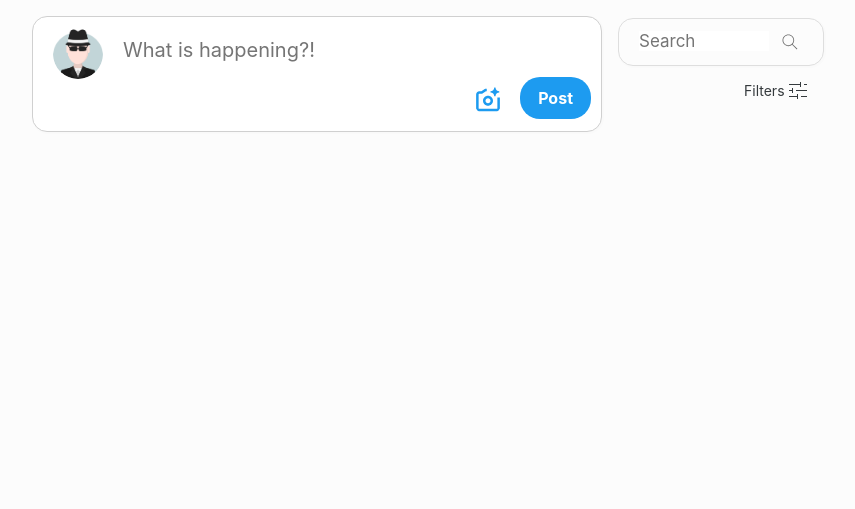
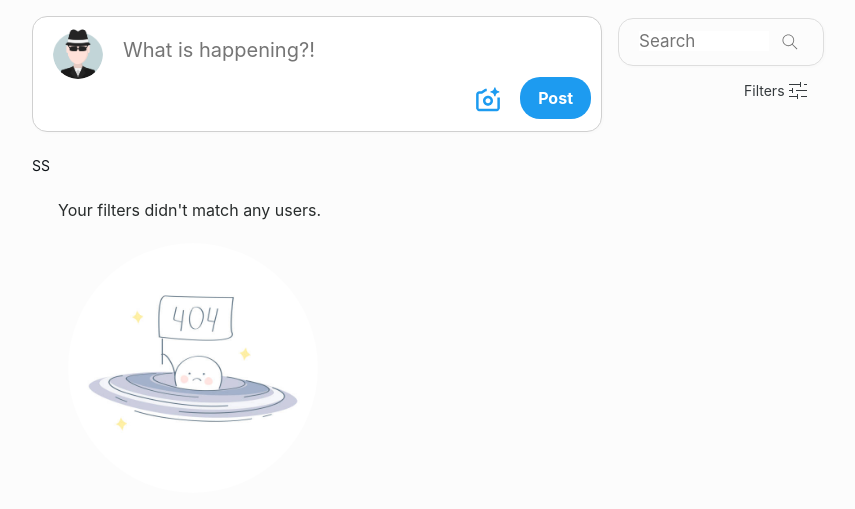
Before and after one commit to emurze/social_network, a Django app: page /posts/ in a window 1280 px wide. Shown: the part 50-559 px from the top of the page, without its empty margins (193-1048 px from the left). Run offline with Django 4.2, Linux system fonts and the light colour scheme; the visitor is signed in with stand-in values (Sample User, id 1); data comes from the database, SQL or seed files in the repository; data that the repository does not hold is empty; some libraries are stand-ins or nearby versions.

Commit message:
fix posts search

```diff
--- a/src/apps/account/pages/list/templates/account/users/__js__/search.html
+++ b/src/apps/account/pages/list/templates/account/users/__js__/search.html
@@ -43,7 +43,9 @@
                 age_input.forEach(elem => elem.checked = false)
 
                 infinityPaginationHandler(`query=${query}`)
-                onPossibleScroll(header_width)
+
+                const new_header_width = getComputedStyle(document.querySelector('header')).width
+                onPossibleScroll(new_header_width)
 
                 const cross = document.querySelector('.filters__search-cross')
                 cross.hidden = false
--- a/src/apps/account/pages/list/templates/account/users/js.html
+++ b/src/apps/account/pages/list/templates/account/users/js.html
@@ -1,4 +1,5 @@
-{% include 'account/users/__js__/onPossibleScroll.html' %}
+{% include 'shared/js/onPossibleScroll.html' %}
+
 {% include 'account/users/__js__/onReloadWindowTop.html' %}
 {% include 'account/users/__js__/consts.html' %}
 {% include 'account/users/__js__/setUsersButtons.html' %}
--- /dev/null
+++ b/src/apps/post/pages/list/templates/post/posts/__js__/filters.html
@@ -0,0 +1,3 @@
+<script defer>
+
+</script>
--- a/src/apps/post/pages/list/templates/post/posts/__js__/infinitive_pagination.html
+++ b/src/apps/post/pages/list/templates/post/posts/__js__/infinitive_pagination.html
@@ -1,7 +1,7 @@
 {% load static %}
 
 <script defer>
-    window.addEventListener('DOMContentLoaded', () => {
+    function infinityPaginationHandler(query_strings = '') {
         const posts_container = document.querySelector('.posts__container')
         const extraMargin = 0
 
@@ -13,8 +13,10 @@
         let isFirst = true
         let created = false
 
-        window.onscroll = () => {
-            if (!blockRequest && !emptyPage) {
+        window.onscroll = (event) => {
+            const force = event.detail ? event.detail.force : false
+
+            if (!blockRequest && !emptyPage || force) {
                 const offset = elem => elem.getBoundingClientRect().top
 
                 if (isFirst) {
@@ -31,23 +33,39 @@
                 const last_post = elem ? offset(elem) : clientHeight+1
                 const margin = last_post - extraMargin
 
-                if (clientHeight > margin) {
-                    posts_container.insertAdjacentHTML(
-                        'beforeend',
-                        `{% include 'shared/loading_icon.html' %}`
-                    )
+                if (clientHeight > margin || force) {
+                    if (force) {
+                        const header_width = getComputedStyle(document.querySelector('header')).width
+                        posts_container.innerHTML = `{% include 'shared/loading_icon.html' with center=True %}`
+                        onPossibleScroll(header_width)
+                    } else {
+                        posts_container.insertAdjacentHTML(
+                            'beforeend',
+                            `{% include 'shared/loading_icon.html' %}`
+                        )
+                    }
 
                     elem && elem.removeAttribute('hx-trigger')
                     blockRequest = true
-                    page++
+
+                    if (!force)
+                        page++
 
                     {async function _() {
-                        const isUserPage = Boolean(`{{ is_user_posts }}`)
+                        console.log('QUERY')
+
                         const url = `{% url 'post:download_posts' %}`
-                        const response = await axios.get(
-                             isUserPage ? `${url}?&page=${page}&owner_user_id={{ user.id }}`
-                                        : `${url}?&page=${page}`
-                        )
+                        let full_url = ''
+
+                        if (force) {
+                            full_url = `${url}?page=1`
+                        } else {
+                            full_url = `${url}?page=${page}&${query_strings}`
+                        }
+
+                        console.log(full_url)
+
+                        const response = await axios.get(full_url)
                         const html = response.data
 
                         if (html === '') {
@@ -89,11 +107,18 @@
                                 post_id_set: elementFinder.querySelectorAll('.like__button-post_id'),
                             })
                         }
+                        const header_width = getComputedStyle(document.querySelector('header')).width
+                        onPossibleScroll(header_width)
+
                         const loading_icon = document.querySelector('.loading_icon')
-                        loading_icon.remove()
+                        loading_icon && loading_icon.remove()
                     }_()}
                 }
             }
         }
+    }
+
+    window.addEventListener('DOMContentLoaded', () => {
+        infinityPaginationHandler()
     })
 </script>
--- /dev/null
+++ b/src/apps/post/pages/list/templates/post/posts/__js__/search.html
@@ -0,0 +1,76 @@
+<script defer>
+    const search_form = document.querySelector('.users__filters-search-form')
+    const input = document.querySelector('.filters__search-input')
+    const cross = document.querySelector('.filters__search-cross')
+
+    search_form.onsubmit = (e) => {
+        e.preventDefault()
+
+        const header_width = getComputedStyle(document.querySelector('header')).width
+        const query = input.value
+
+        if (query) {
+            posts_container.innerHTML = `{% include 'shared/loading_icon.html' with center=True %}`
+            onPossibleScroll(header_width)
+
+            async function _() {
+                const url = `{% url 'post:search_posts' %}`
+                const response = await axios.get(`${url}?query=${query}`)
+
+                input.value = ''
+                window.scrollTo(0, 0)
+                cross.hidden = false
+
+                posts_container.innerHTML = ''
+                addParsedPostsToContainer(response)
+
+                infinityPaginationHandler(`query=${query}`)
+                onPossibleScroll(header_width)
+            }_()
+        } else {input.focus()}
+
+    }
+
+    function addParsedPostsToContainer(response) {
+        const users_batch = document.createElement('div')
+        users_batch.innerHTML = response.data
+        setJS(users_batch)
+        addElementsToPostsContainer(users_batch)
+
+        function addElementsToPostsContainer(users_batch) {
+            const elements = Array.from(users_batch.children)
+            elements.forEach(
+                elem => posts_container.insertAdjacentElement('afterbegin', elem)
+            )
+        }
+
+        function setJS(users_batch) {
+            setReplyLinks({
+                reply_footer_form_set: users_batch.querySelectorAll('.post__replies-footer'),
+                content_input_set: users_batch.querySelectorAll('input[id="id_content"]'),
+                reply_link_set: users_batch.querySelectorAll('.reply__link'),
+                post_replies_set: users_batch.querySelectorAll('.post__replies'),
+            })
+            setLikeButtons({
+                like_forms: users_batch.querySelectorAll('.like__button-form'),
+                like_button_container_set: users_batch.querySelectorAll('.like__button-container'),
+                like_action_set: users_batch.querySelectorAll('.like__button-action'),
+                like_counter_set: users_batch.querySelectorAll('.like__button-like_counter'),
+                post_id_set: users_batch.querySelectorAll('.like__button-post_id'),
+            })
+            setRepliesButtons({
+                reply_forms: users_batch.querySelectorAll('.post__replies-footer-form'),
+                reply_list_set: users_batch.querySelectorAll('.post__replies-list'),
+                post_id_set: users_batch.querySelectorAll('.like__button-post_id'),
+                content_input_set: users_batch.querySelectorAll('input[id="id_content"]'),
+                reply_link_counter_set: users_batch.querySelectorAll('.reply__link-counter'),
+            })
+            setShowMore({
+                replies_list_all_set: users_batch.querySelectorAll('.post__replies-list-all'),
+                replies_first_set: users_batch.querySelectorAll('.reply_item-info--first'),
+                replies_show_more_set: users_batch.querySelectorAll('.post__replies-show_more'),
+                post_id_set: users_batch.querySelectorAll('.like__button-post_id'),
+            })
+        }
+    }
+</script>
--- a/src/apps/post/pages/list/templates/post/posts/css.html
+++ b/src/apps/post/pages/list/templates/post/posts/css.html
@@ -12,7 +12,7 @@
         margin-right: 16px;
     }
 
-    .posts__container {}
+    .posts__container {position: relative;}
 
     .posts__filters {
         flex: 0 0 206px;
@@ -70,6 +70,13 @@
     @media (max-width: 380px) {
         .posts {width: 360px}
     }
+
+    .users_error_message {
+        position: absolute;
+        font-size: 16px;
+        padding: 7px 16px;
+        color: #282c2c;
+    }
 </style>
 
 {% include 'post/posts/post/css.html' %}
--- a/src/apps/post/pages/list/templates/post/posts/filters/filters.html
+++ b/src/apps/post/pages/list/templates/post/posts/filters/filters.html
@@ -6,7 +6,7 @@
         <form method="POST" class="users__filters-search-form" style="display: flex; align-items: center;">
             <div class="filters__search" style="position: relative;">
                 <input type="text" placeholder="Search" maxlength="32" class="filters__search-input" />
-                <span class="filters__search-cross" onclick="returnsToBaseUsers(this)" hidden>
+                <span class="filters__search-cross" onclick="returnsToBasePosts(this)" hidden>
                     <img style="width: 23px; height: 23px; padding: 5px; border-radius: 50%; cursor: pointer;"
                          src="{% static 'base/images/filters_cross.svg' %}" alt="">
                 </span>
--- a/src/apps/post/pages/list/templates/post/posts/js.html
+++ b/src/apps/post/pages/list/templates/post/posts/js.html
@@ -5,6 +7,9 @@
 {% include 'post/posts/__js__/setShowMoreButtons.html' %}
 {% include 'post/posts/__js__/setReplyLinks.html' %}
 {% include 'post/posts/__js__/infinitive_pagination.html' %}
+{% include 'post/posts/__js__/filters.html' %}
+{% include 'post/posts/__js__/search.html' %}
+{% include 'post/posts/__js__/returnsToBasePosts.html' %}
 
 {% include 'post/posts/createPostForm/__js__/form.html' %}
 {% include 'post/posts/createPostForm/__js__/setPhotoWidget.html' %}
--- a/src/apps/post/pages/list/templates/post/posts/post/css.html
+++ b/src/apps/post/pages/list/templates/post/posts/post/css.html
@@ -7,7 +7,9 @@
         box-shadow: 1px 1px 1px 1px rgba(0, 0, 0, .01);
         background-color: #ffffff;
     }
-    .post__container {padding: 12px 20px 12px 20px;}
+    .post__container {
+        padding: 12px 20px 12px 20px;
+    }
     .post__replaced_image_blank {margin-bottom: 2px;}
 </style>
 
--- a/src/apps/post/pages/list/templates/post/posts/postsListGenerated/postsListGenerated.html
+++ b/src/apps/post/pages/list/templates/post/posts/postsListGenerated/postsListGenerated.html
@@ -1,3 +1,23 @@
-{% for post in posts %}
-    {% include 'post/posts/post/post.html' %}
-{% endfor %}
+{% load static %}
+
+{% if posts %}
+    {% for post in posts %}
+        {% include 'post/posts/post/post.html' %}
+    {% endfor %}
+{% elif query %}
+    <div class="users_error_message" style="position: relative; left: 10px;">
+        Your search - <strong>{{ query }}</strong> - didn't match any users.
+        <div style="margin-top: 5px; border-radius: 50%; padding: 10px;">
+            <img style="border-radius: 50%; width: 250px; height: 250px;"
+                 src="{% static 'base/images/earth.jpg' %}" alt="">
+        </div>
+    </div>
+{% else %}SS
+    <div class="users_error_message" style="position: relative; left: 10px;">
+        Your filters didn't match any users.
+        <div style="margin-top: 5px; border-radius: 50%; padding: 10px;">
+            <img style="border-radius: 50%; width: 250px; height: 250px;"
+                 src="{% static 'base/images/earth.jpg' %}" alt="">
+        </div>
+    </div>
+{% endif %}
--- a/src/apps/post/pages/list/views.py
+++ b/src/apps/post/pages/list/views.py
@@ -3,6 +3,7 @@ import logging
 from django.contrib.auth.decorators import login_required
 from django.contrib.auth.mixins import LoginRequiredMixin
 from django.core.handlers.wsgi import WSGIRequest
+from django.db.models import QuerySet
 from django.http import JsonResponse, HttpResponse
 from django.shortcuts import render
 from django.template.loader import render_to_string
@@ -12,6 +13,8 @@ from rest_framework.generics import get_object_or_404
 
 from apps.account.services.page_downloader.page_downloader import \
     PageQuerySetDownloader
+from apps.account.services.search_queryset.search_queryset import \
+    BaseSearchQuerySet
 from .mixins import AddReplyFormMixin, AddPostForm
 
 from apps.post.models import Post, Reply
@@ -20,6 +23,8 @@ from apps.post.services.like.action import LikeAction
 from apps.post.services.like.dispatcher import dispatch_like_action
 from apps.post.services.like.mixins import LikeActionListMixin
 from django.conf import settings
+
+from ...services.search_posts.search_posts import PostsSearchQuerySet
 
 lg = logging.getLogger(__name__)
 SHOWED_REPLY_COUNT = 1
@@ -127,6 +132,13 @@ def download_posts(request: WSGIRequest) -> HttpResponse:
     if owner_id := request.GET.get('owner_user_id'):
         posts = posts.filter(user_id=owner_id)
 
+    if query := request.GET.get('query'):
+        searcher: BaseSearchQuerySet = PostsSearchQuerySet(
+            queryset=Post.objects.all(),
+            query=query,
+        )
+        posts = searcher.search()
+
     downloader = PageQuerySetDownloader(
         request=request,
         page=request.GET.get('page'),
@@ -163,5 +175,63 @@ def create_post(request: WSGIRequest) -> JsonResponse:
     else:
         return JsonResponse({
             'is_errors': True,
-            'errors_list': form.errors
+            'errors_list': form.errors,
         })
+
+
+@login_required
+@require_GET
+def search_posts(request: WSGIRequest) -> HttpResponse:
+    query = request.GET.get('query')
+    searcher: BaseSearchQuerySet = PostsSearchQuerySet(
+        queryset=Post.objects.all(),
+        query=query,
+    )
+    posts = searcher.search()
+
+    mixins_context = get_posts_mixins_context(
+        posts=posts,
+        request=request,
+    )
+
+    context = {
+        **mixins_context,
+        'query': query,
+    }
+    template_name = 'post/posts/postsListGenerated/postsListGenerated.html'
+    return render(request, template_name, context)
+
+
+@login_required
+@require_GET
+def filter_users(request: WSGIRequest) -> HttpResponse:
+    posts = Post.objects.all()
+
+    # FILTERS BY TAGS | ASC/DESC
+
+    template_name = 'post/posts/postsListGenerated/postsListGenerated.html'
+    context = {
+        'posts': posts[:settings.REQUEST_POST_COUNT],
+    }
+    return render(request, template_name, context)
+
+
+def get_posts_mixins_context(posts: QuerySet[Post],
+                             request: WSGIRequest) -> dict:
+    _request = request
+
+    class Returns:
+        def get_context_data(self, **kwargs):
+            kwargs['posts'] = self.object_list[:settings.REQUEST_POST_COUNT]
+            return kwargs
+
+    class MixinsToFunc(
+        AddReplyFormMixin,
+        AddPostForm,
+        LikeActionListMixin,
+        Returns
+    ):
+        object_list = posts
+        request = _request
+
+    return MixinsToFunc().get_context_data()
--- a/src/apps/post/urls.py
+++ b/src/apps/post/urls.py
@@ -7,6 +7,7 @@ from apps.post.pages.list.views import (
     create_reply,
     download_posts,
     PostListView,
+    search_posts,
 )
 
 app_name = 'post'
@@ -18,6 +19,6 @@ urlpatterns = [
     path('posts/download_replies/', download_replies,
          name='download_replies'),
     path('posts/download_posts/', download_posts, name='download_posts'),
-
     path('posts/create/', create_post, name='create'),
+    path('posts/search_posts/', search_posts, name='search_posts'),
 ]
```
Also changed, not shown: other parts of src/apps/post/pages/list/templates/post/posts/js.html (+2 -0 lines), src/apps/account/pages/list/views.py (+8 -24 lines), src/apps/account/services/follow/mixins.py (+29 -10 lines), src/apps/base/templates/shared/js/onPossibleScroll.html (renamed from src/apps/account/pages/list/templates/account/users/__js__/onPossibleScroll.html, +6 -4 lines), src/apps/post/pages/list/templates/post/posts/__js__/returnsToBasePosts.html (renamed from src/apps/base/templatetags/minus.py, +8 -12 lines), src/apps/post/services/search_posts/search_posts.py (added, +26 -0 lines), src/apps/post/services/search_posts/__init__.py (added).
